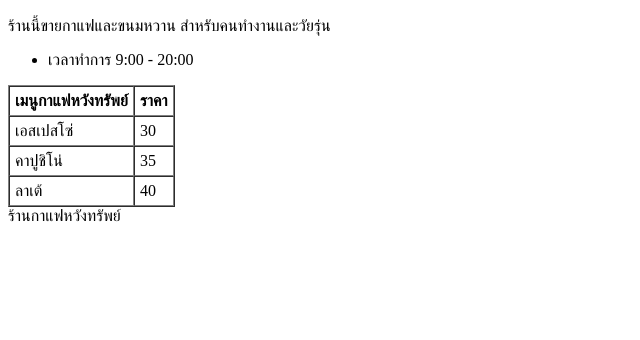
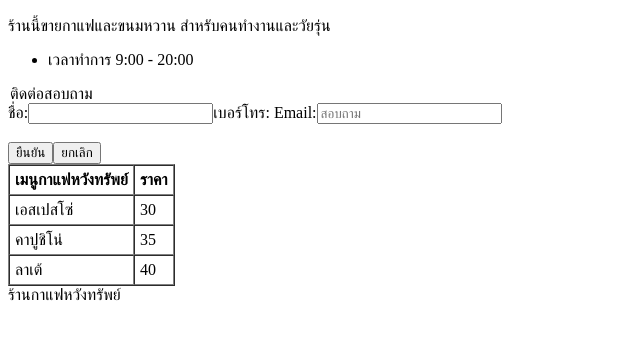
Before and after one commit to PEAT453/477-301-exam1-6710510185, a plain HTML site: page index.html in a window 1280 px wide. Shown: the part 238-578 px from the top of the page, without its empty margins (0-640 px from the left). Drawn offline with Linux system fonts and the light colour scheme.

```diff
--- a/index.html
+++ b/index.html
@@ -36,7 +36,15 @@
                 <li>เวลาทำการ 9:00 - 20:00</li>
             </ul>
         </p1>
-
+        <legend> ติดต่อสอบถาม</legend>
+        <form action="#">
+            <label for="ชื่อลูกค้า">ชื่อ:</label>
+            <input type="tel" name="เบอร์" required>เบอร์โทร:
+            <label type="email" for="Email">Email:</label>
+            <input type="text" name="สอบถาม" placeholder="สอบถาม" required> <br><br>
+            <input type="submit" value="ยืนยัน">
+            <input type="reset" value="ยกเลิก">
+        </form>
 
 
      </table>
```
